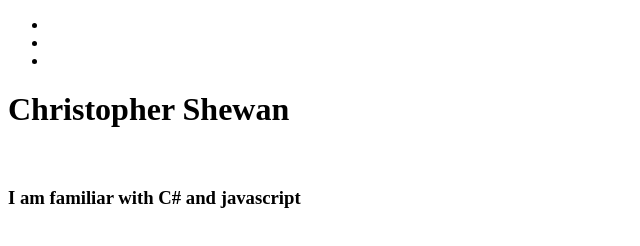
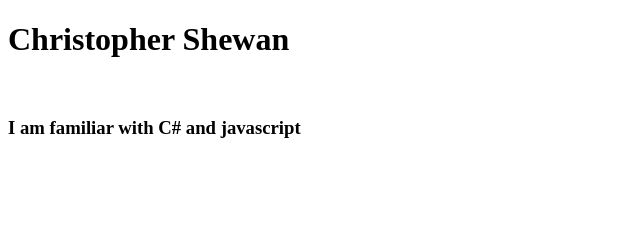
Before and after one commit to Albatrovick/Albatrovick.github.io, a plain HTML site: page index.html in a window 1280 px wide. Shown: the whole page, without its empty margins (0-640 px from the left). Drawn offline with Linux system fonts and the light colour scheme.

Commit message:
Update index.html

```diff
--- a/index.html
+++ b/index.html
@@ -3,11 +3,6 @@
     <title>Github profile</title>
   </head>
   <body>
-    <ul id="nav" >
-      <li></li>
-      <li></li>
-      <li></li>
-    </ul>
     <h1>Christopher Shewan</h1>
     <br/>
     <h3>I am familiar with C# and javascript</h3>
```
